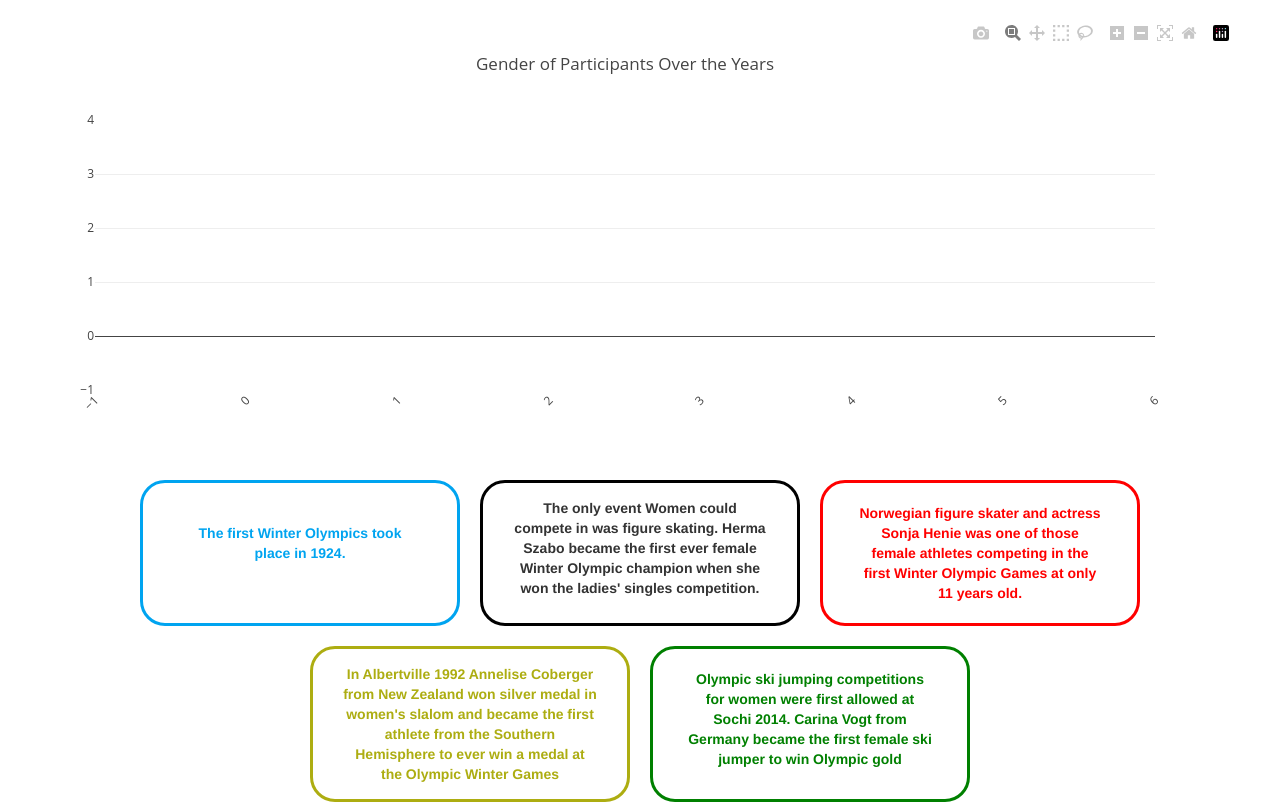
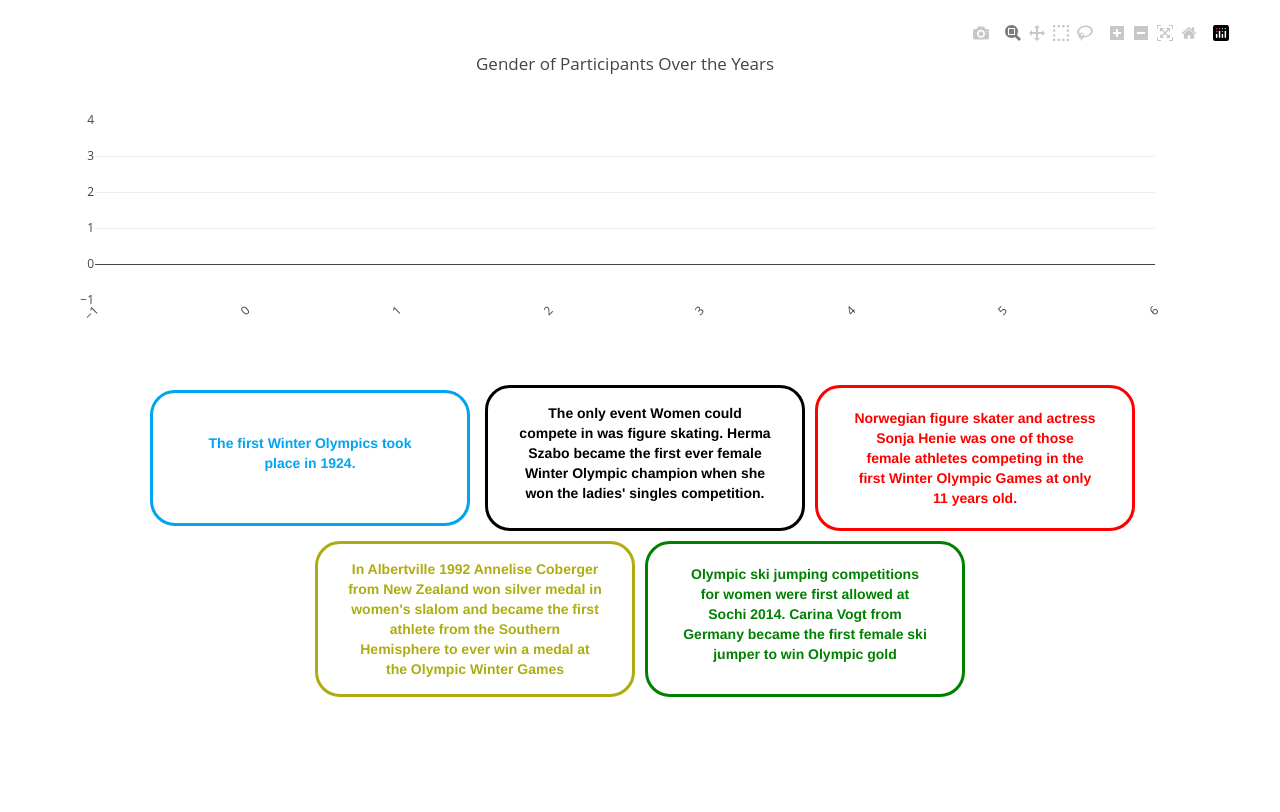
Before and after one commit to Calum-Knight/Project3-OlympicData, a Flask app: page /gender in a window 1280 px wide. Shown: the part 62-874 px from the top of the page. After the commit the page ends 759 px from the top, so only its background shows below. Run offline with Flask 2, Linux system fonts and the light colour scheme; data that the repository does not hold is empty; some libraries are stand-ins or nearby versions.

Commit message:
styling update

```diff
--- a/templates/HTML1.html
+++ b/templates/HTML1.html
@@ -60,13 +60,13 @@
   <!-- End of Nav Bar -->
 
 
-  <div class="container-fluid" style="margin: 0px; width: 100%; align-self: center;">
+  <div class="container-fluid" style="margin: 0px; width: 100%; align-self: center; max-height: 400px;">
 
     <div class="row" style="width: 100%; align-self: center;">
 
       <div class="col-12" style="width: 100%; align-self: center;">
 
-        <div id="gender_plot"></div>
+        <div id="gender_plot" style="max-height: 360px"></div>
 
       </div>
 
@@ -77,12 +77,12 @@
         <p class="align-middle" style="margin: 40px; color: rgb(0, 164, 240); padding-bottom: auto; ">
           The first Winter Olympics took place in 1924.</p>
       </div>
-      <div class="col-md-3 text-center para-ring" style="margin: 10px; border-color: black;">
-        <p style="margin: 15px">
+      <div class="col-md-3 text-center para-ring" style="margin: 5px; border-color: black;">
+        <p style="margin: 15px; color: black;">
           The only event Women could compete in was figure skating. Herma Szabo became the first ever female Winter
           Olympic champion when she won the ladies' singles competition.</p>
       </div>
-      <div class="col-md-3 text-center para-ring" style="margin: 10px; border-color: red;">
+      <div class="col-md-3 text-center para-ring" style="margin: 5px; border-color: red;">
         <p style="margin: 20px; color: red ;">
           Norwegian figure skater and actress Sonja Henie was one of those female athletes competing in the first
           Winter Olympic Games at only 11 years old.
@@ -91,12 +91,12 @@
 
     </div>
     <div class="row justify-content-md-center">
-      <div class="col-md-3 text-center para-ring" style="margin: 10px; border-color: rgb(173, 173, 17); ">
+      <div class="col-md-3 text-center para-ring" style="margin: 5px; border-color: rgb(173, 173, 17); ">
         <p style="margin: 15px; color:rgb(173, 173, 17);">
           In Albertville 1992 Annelise Coberger from New Zealand won silver medal in women's slalom and became the first
           athlete from the Southern Hemisphere to ever win a medal at the Olympic Winter Games</p>
       </div>
-      <div class="col-md-3 text-center para-ring" style="margin: 10px; border-color:green;">
+      <div class="col-md-3 text-center para-ring" style="margin: 5px; border-color:green;">
         <p style="margin: 20px; color: green;">
           Olympic ski jumping competitions for women were first allowed at Sochi 2014. Carina Vogt from Germany became
           the first female ski jumper to win Olympic gold
```
Also changed, not shown: templates/index.html (+10 -10 lines).
